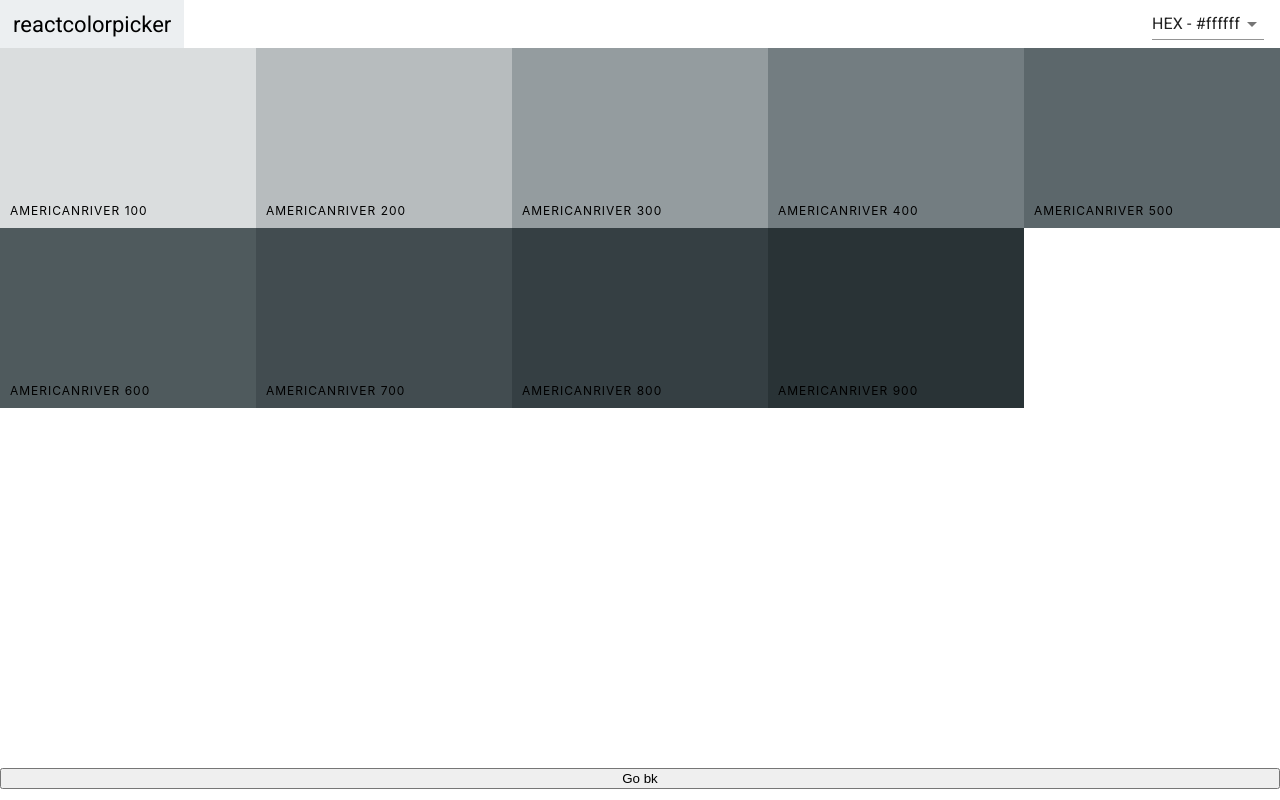
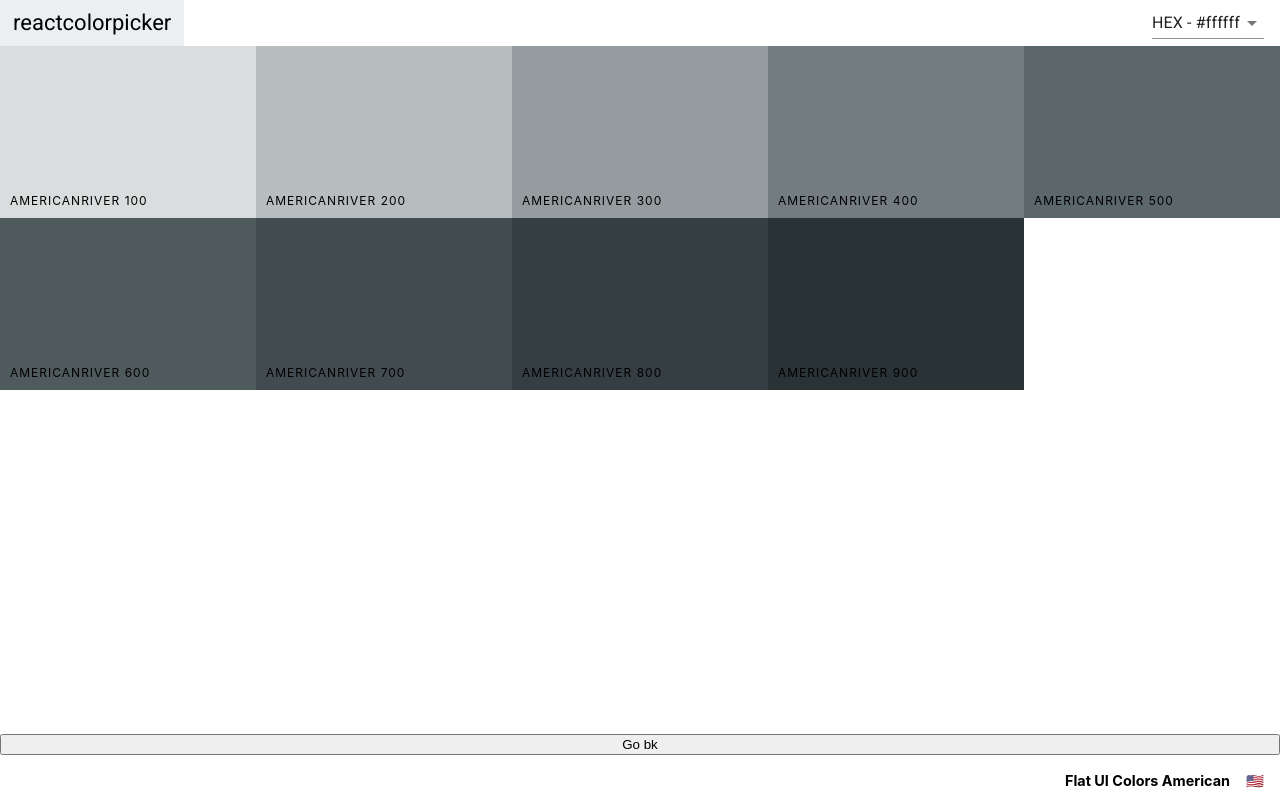
Before and after one commit to nikhilknick/cooolors, a React (Create React App) app: page /palette/flat-ui-colors-american/americanriver in a window 1280 px wide. Built offline with nearby package versions, Linux system fonts and the light colour scheme.

Commit message:
added footer in singlecolorpalette

```diff
--- a/src/SingleColorPalette.js
+++ b/src/SingleColorPalette.js
@@ -1,6 +1,7 @@
 import React, { Component } from "react";
 import Navbar from "./Navbar";
 import ColorBox from "./ColorBox";
+
 
 export default class SingleColorPalette extends Component {
   constructor(props) {
@@ -39,12 +40,17 @@
         showLink={false}
       />
     ));
+    const {paletteName, emoji} = this.props.palette;
     return (
       <div className="Palette">
         <Navbar showSlider={false} handleChange={this.changeFormat}/>
         <div className='Palette-colors'>{colorBoxes}</div>
 
         <button onClick={this.handleBack}>Go bk</button>
+        <footer className="Palette-footer">
+          {paletteName}
+          <span className="emoji">{emoji}</span>
+        </footer>
       </div>
     );
   }
```
Also changed, not shown: 1 other file (tests, documents, lock files or other folders).
